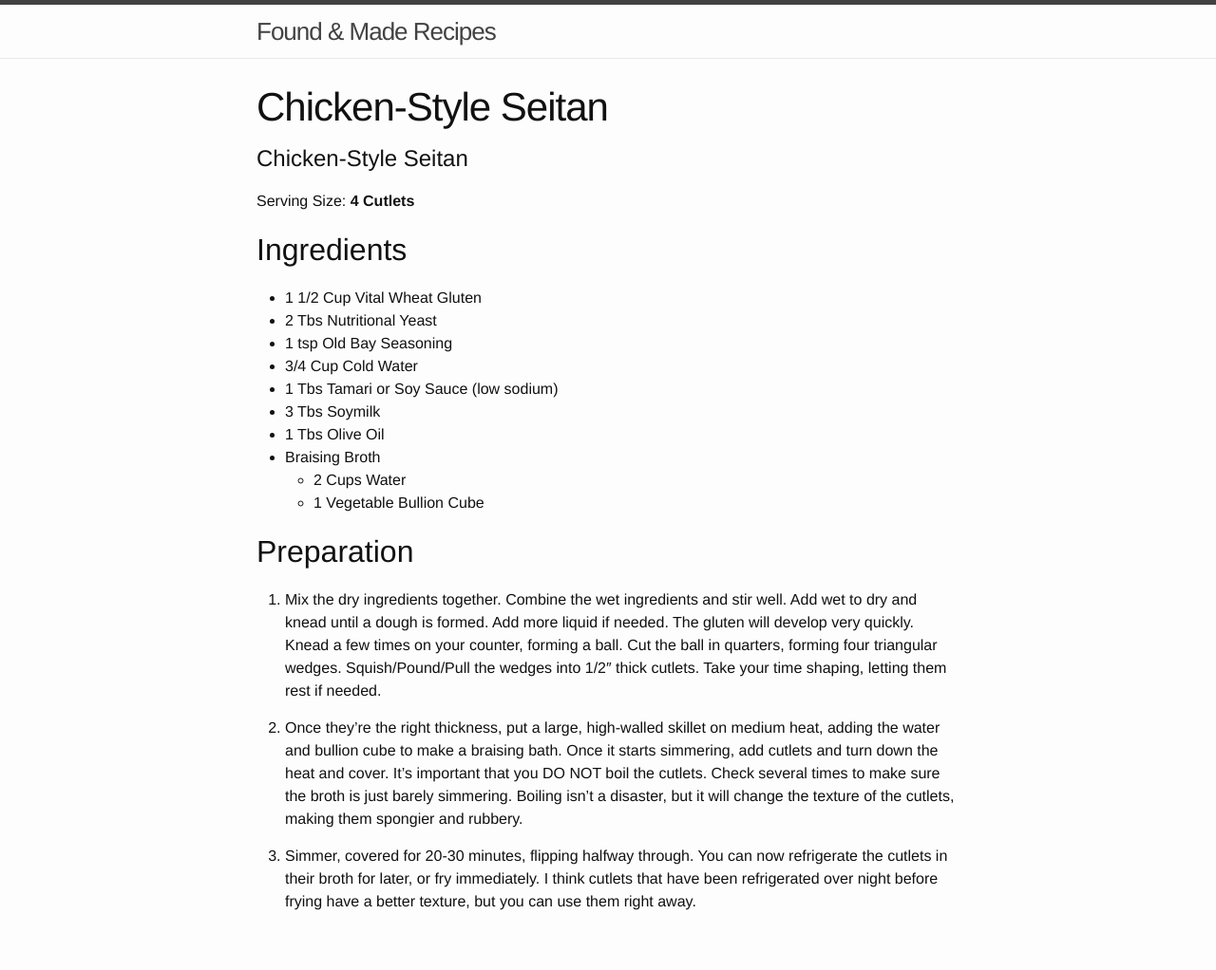
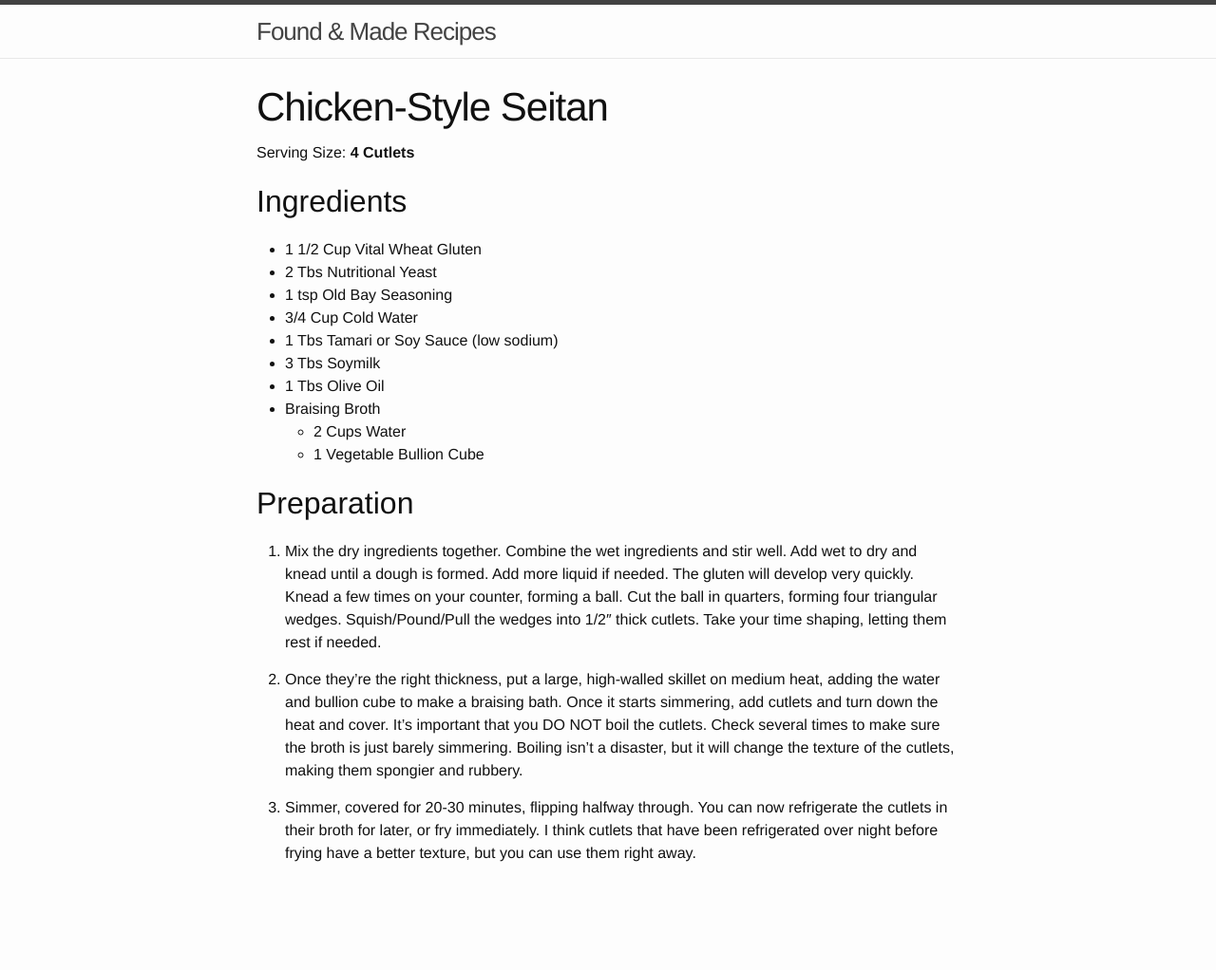
Before and after one commit to okayjeffrey/vegan-recipes, a Jekyll site: the page built from _posts/2013-12-16-chicken-seitan.md, in a window 1280 px wide. Shown: the whole page at 95% size. Built offline with Jekyll 4.4.1, drawn with Linux system fonts in a browser that asks for light colours; after the commit the page ends 971 px from its top, so only the background shows below that.

Commit message:
Update 2013-12-16-chicken-seitan.md

```diff
--- a/_posts/2013-12-16-chicken-seitan.md
+++ b/_posts/2013-12-16-chicken-seitan.md
@@ -2,9 +2,8 @@
 layout: post
 title:  "Chicken-Style Seitan"
 categories: recipe meat
+serving-size: 4 Cutlets
 ---
-
-# Chicken-Style Seitan
 Serving Size: **4 Cutlets**
 
 ## Ingredients
```
